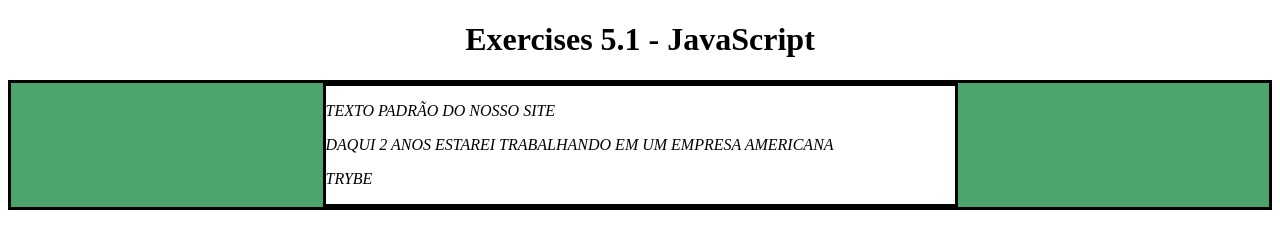
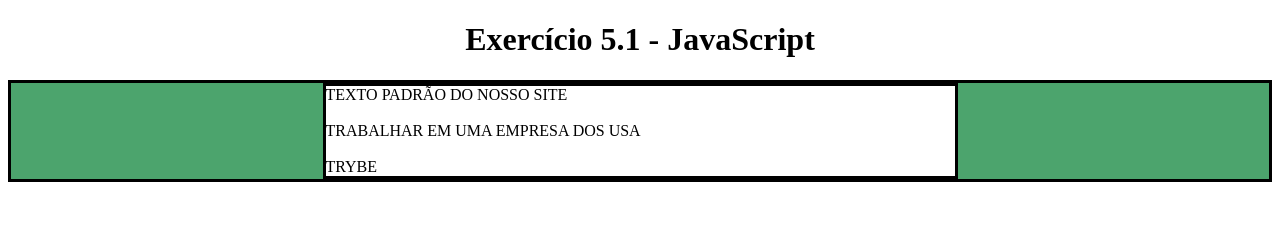
Before and after one commit to GusVF/exercicios_modulo1, a plain HTML site: page exercicios_bloco5/exercicios5.1/exerc5.1/index.html in a window 1280 px wide. Drawn offline with Linux system fonts and the light colour scheme.

Commit message:
fixing_exercises

```diff
--- a/exercicios_bloco5/exercicios5.1/exerc5.1/index.html
+++ b/exercicios_bloco5/exercicios5.1/exerc5.1/index.html
@@ -1,3 +1,5 @@
+<!-- arquivo index.html -->
+
 <!DOCTYPE html>
 <html>
   <head>
@@ -42,24 +44,47 @@
       </section>
     </main>
     <script>
-        document.getElementsByTagName('p')[1].innerText = "Daqui 2 anos estarei trabalhando em um empresa Americana";
+      //exercicio-1
+      function changeP1 () {
+         let p1 = document.getElementsByTagName('p')[1];
+         p1.innerHTML = 'trabalhar em uma empresa dos USA';
+      }
+         changeP1();
+      //exercicio-2
+      function yellowToGreen () {
+        let yToGreen = document.getElementsByClassName('main-content')[0];
+        yToGreen.style.backgroundColor = 'rgb(76,164,109)';
+      }
+         yellowToGreen();
+      //exercicio-3
+      function greenToWhite () {
+        let gToWhite = document.getElementsByTagName('section')[0];
+        gToWhite.style.backgroundColor = 'white';
+      }
+         greenToWhite();
+      //exercicio-4
+      function changeH1 () {
+        let changeH1 = document.getElementsByClassName('title')[0];
+        changeH1.innerHTML = 'Exercício 5.1 - JavaScript';
+      }
+         changeH1();
+      //exercicio-5
+      function textToUpper () {
+        let tToUpper = document.getElementsByClassName('center-content')[0];
+        tToUpper.innerText = tToUpper.innerText.toUpperCase();
+      }
+        textToUpper();
+      //exercicio-6
+      function conteudoP () {
+        let frases = document.getElementsByTagName('section');
+        for (let index = 0; index < frases.length; index += 1) {
+          let conteudo = frases[index];
+          console.log(conteudo.innerText);
+        }
+        }
+        conteudoP();
 
-        document.getElementsByClassName('main-content')[0].style.backgroundColor = 'rgb(76,164,109)';
-
-        document.getElementsByClassName('center-content')[0].style.backgroundColor = 'white';
-
-        document.getElementsByTagName('h1')[0].innerText = 'Exercises 5.1 - JavaScript';
-
-
-        let paragrafos = document.getElementsByTagName('p');
-          for (let i = 0; i < paragrafos.length; i += 1){
-            paragrafos[i].innerText = paragrafos[i].innerText.toUpperCase();
-          }
-
-         console.log(document.getElementsByTagName('p'));
-
-
-        /*.
+        /*
         Aqui você vai modificar os elementos já existentes utilizando apenas as funções:
         - document.getElementById()
         - document.getElementsByClassName()
```
